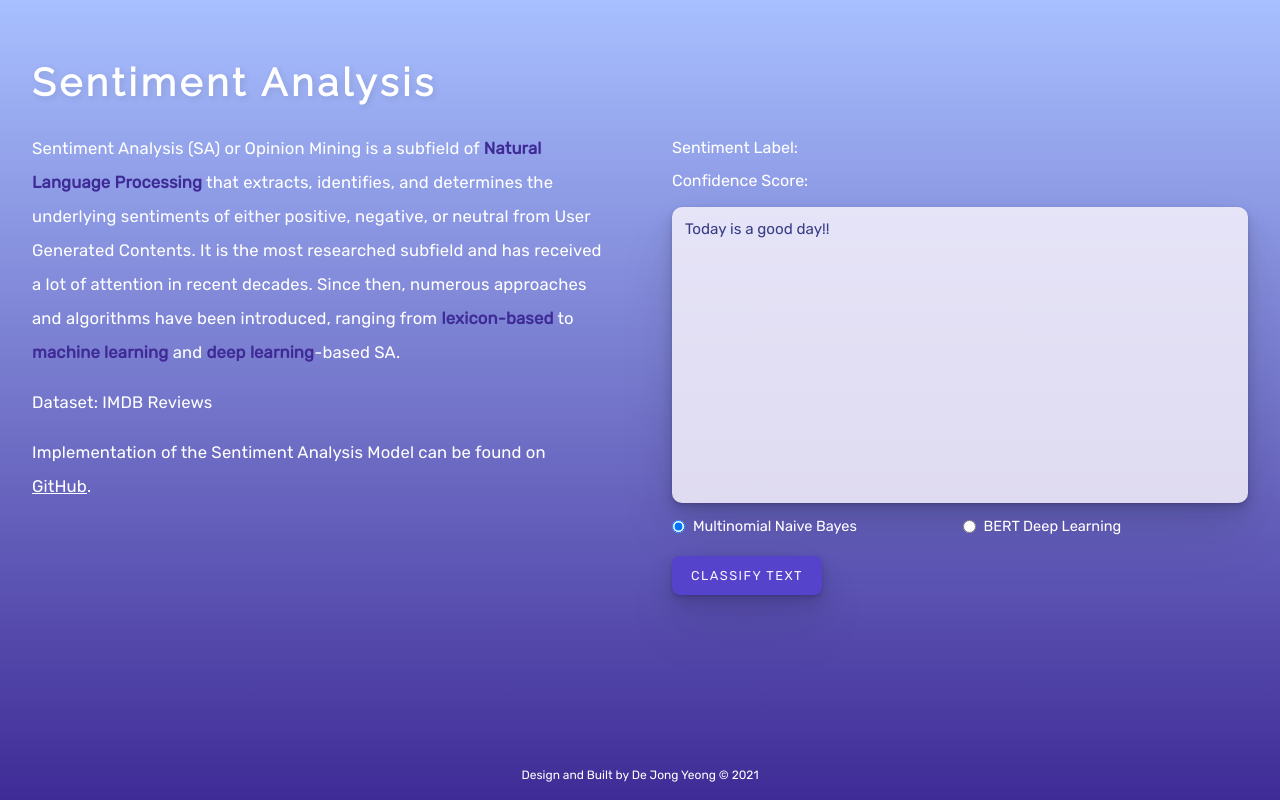
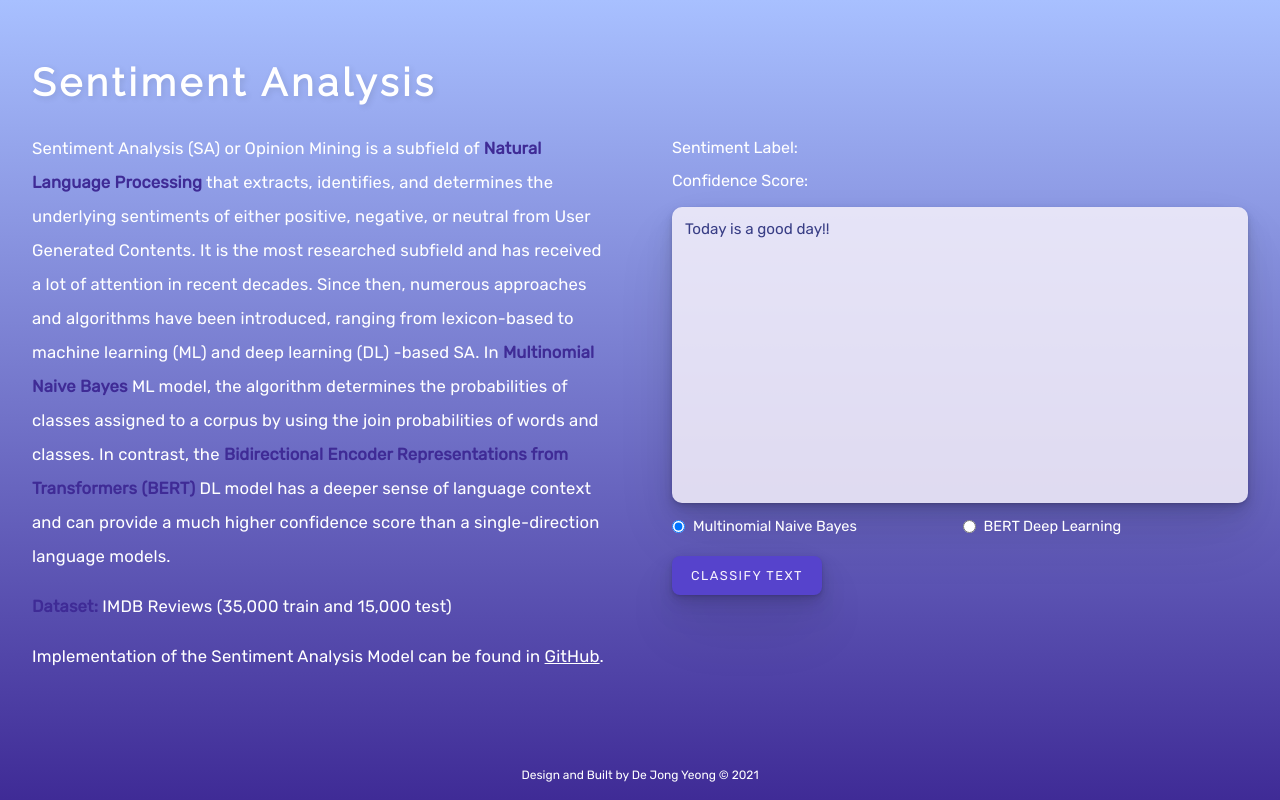
Before and after one commit to dejongyeong/nlp-web-app, a React (Create React App) app in the folder nlp-client/: page / in a window 1280 px wide. Built offline with nearby package versions, Linux system fonts and the light colour scheme; a web font is replaced by a local one.

Commit message:
add text and resolve ansi-html vulnerability

```diff
--- a/nlp-client/src/App.js
+++ b/nlp-client/src/App.js
@@ -57,13 +57,24 @@ const App = function mainApp() {
             positive, negative, or neutral from User Generated Contents. It is
             the most researched subfield and has received a lot of attention in
             recent decades. Since then, numerous approaches and algorithms have
-            been introduced, ranging from <strong>lexicon-based</strong> to{" "}
-            <strong>machine learning</strong> and <strong>deep learning</strong>
-            -based SA.
+            been introduced, ranging from lexicon-based to machine learning (ML)
+            and deep learning (DL) -based SA. In{" "}
+            <strong>Multinomial Naive Bayes</strong> ML model, the algorithm
+            determines the probabilities of classes assigned to a corpus by
+            using the join probabilities of words and classes. In contrast, the{" "}
+            <strong>
+              Bidirectional Encoder Representations from Transformers (BERT)
+            </strong>{" "}
+            DL model has a deeper sense of language context and can provide a
+            much higher confidence score than a single-direction language
+            models.
           </p>
-          <p>Dataset: IMDB Reviews</p>
           <p>
-            Implementation of the Sentiment Analysis Model can be found on{" "}
+            <strong>Dataset:</strong> IMDB Reviews (35,000 train and 15,000
+            test)
+          </p>
+          <p>
+            Implementation of the Sentiment Analysis Model can be found in{" "}
             <a
               href="https://github.com/dejongyeong/nlp-web-app/blob/ml-model/model/sentiment-analysis.ipynb"
               target="_blank"
@@ -124,7 +135,7 @@ const App = function mainApp() {
         </div>
       </main>
       <footer className="App__Footer">
-        Design and Built by De Jong Yeong © 2021{" "}
+        Design and Built by De Jong Yeong © {new Date().getFullYear()}
       </footer>
     </div>
   );
```
Also changed, not shown: 1 other file (tests, documents, lock files or other folders).
